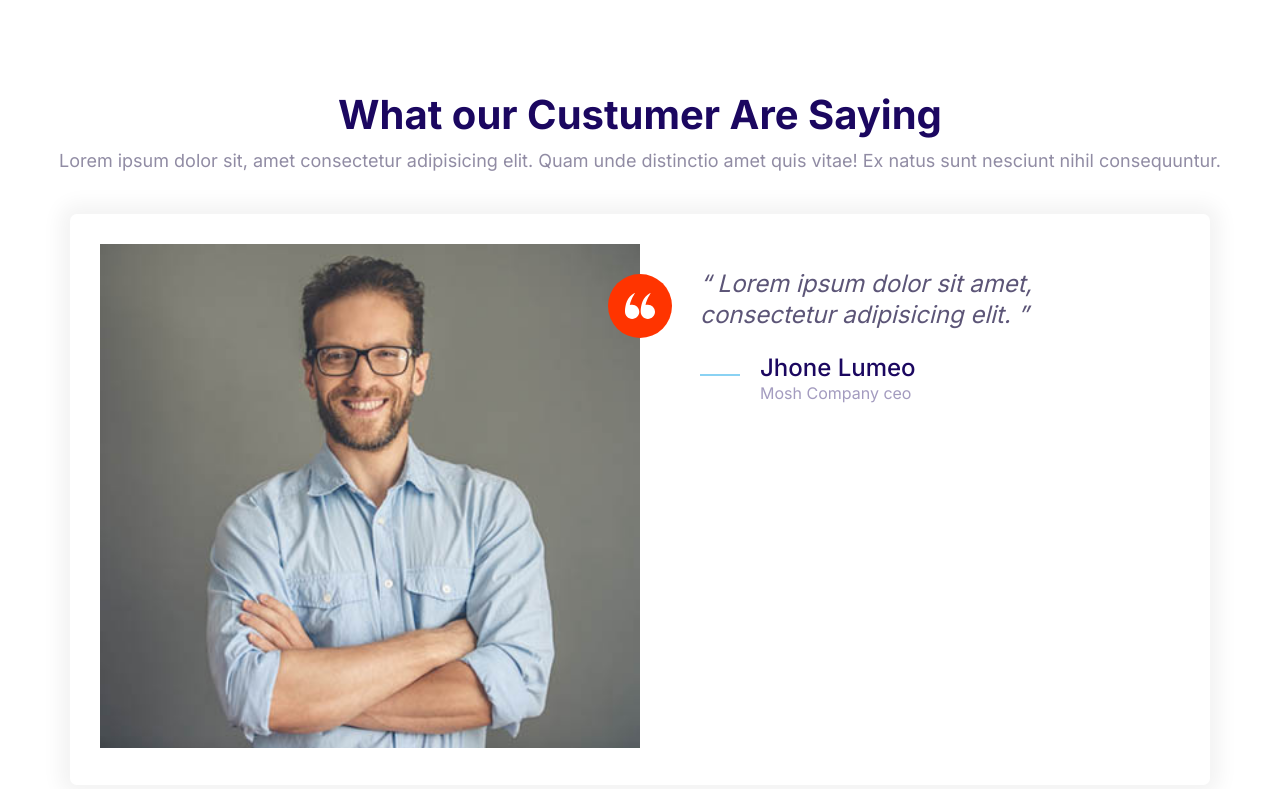
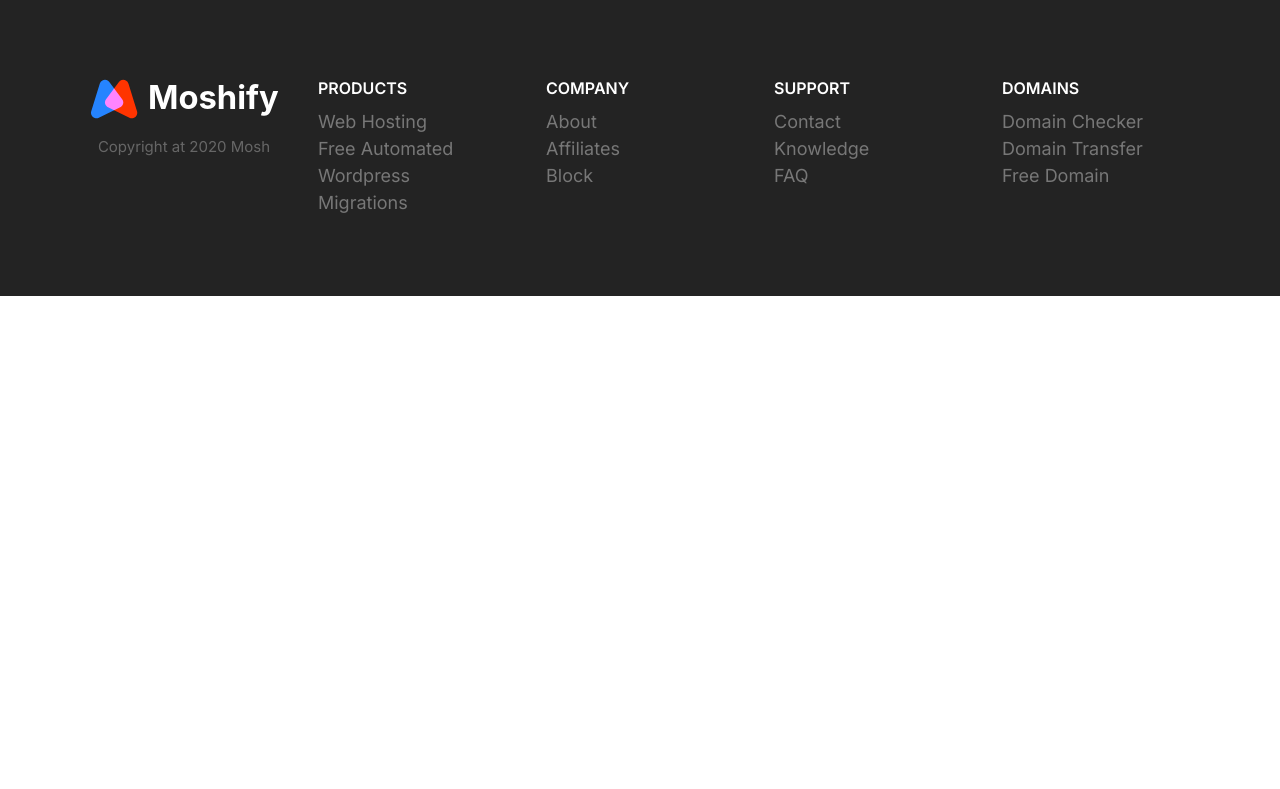
Before and after one commit to 90arch/archit, a plain HTML site: page index.html in a window 1280 px wide. Drawn offline with Linux system fonts and the light colour scheme.

Commit message:
Created footer component.

```diff
--- a/css/styles.css
+++ b/css/styles.css
@@ -717,3 +717,68 @@ a {
     max-width: 700px;
   }
 }
+
+/* Footer */
+.footer {
+  background: #232323;
+}
+
+.footer a {
+  color: #777;
+  transition: color 0.3s;
+}
+.footer a:hover {
+  color: #fff;
+}
+.footer__section .list {
+  margin: 0;
+}
+
+.footer__section {
+  padding: 2rem;
+  border-bottom: 1px solid #393939;
+}
+.footer__heading {
+  text-transform: uppercase;
+  font-weight: 600;
+}
+.footer__brand {
+  text-align: center;
+  margin-top: 5rem;
+}
+/* TODO: consider refactoring this and applying this to all images*/
+.footer__brand img {
+  width: 100%;
+  max-width: 230px;
+}
+.footer__copyright {
+  font-size: 2rem;
+  color: #fff;
+  opacity: 0.3;
+}
+@media screen and (min-width: 768px) {
+  .footer .grid {
+    grid-template-columns: repeat(auto-fit, minmax(10rem, 1fr));
+  }
+  .footer .collapsible__chevron {
+    display: none;
+  }
+  .footer .collapsible__content {
+    opacity: 1;
+    max-height: 100%;
+    font-size: 1.8rem;
+  }
+  .footer__section {
+    border-bottom: 0;
+  }
+  .footer__heading {
+    font-size: 1.6rem;
+  }
+  .footer__brand {
+    order: -1;
+    margin-top: 1rem;
+  }
+  .footer__copyright {
+    font-size: 1.5rem;
+  }
+}
--- a/index.html
+++ b/index.html
@@ -19,51 +19,86 @@
     />
   </head>
   <body>
-    <section class="block">
-      <header class="block__header">
-        <h2>What our Custumer Are Saying</h2>
-        <p>
-          Lorem ipsum dolor sit, amet consectetur adipisicing elit. Quam unde
-          distinctio amet quis vitae! Ex natus sunt nesciunt nihil consequuntur.
-        </p>
-      </header>
-      <div class="container">
+    <footer class="block block--dark footer">
+      <div class="container grid footer__sections">
+        <section class="collapsible collapsible--expanded footer__section">
+          <header class="collapsible__header">
+            <h2 class="collapsible__heading footer__heading">Products</h2>
+            <img
+              class="icon collapsible__chevron"
+              src="images/chevron.svg"
+              alt="down-arrow sign for collapsibles"
+            />
+          </header>
+          <div class="collapsible__content">
+            <ul class="list">
+              <li><a href="#">Web Hosting</a></li>
+              <li><a href="#">Free Automated Wordpress</a></li>
+              <li><a href="#">Migrations</a></li>
+            </ul>
+          </div>
+        </section>
 
-        <div class="card testimonial">
-          <div class="grid grid--1x2">
-            <div class="testimonial__image">
-              <img src="images/testimonial.jpg" alt="A happy, smiling customer" />
-              <span class="icon-container icon-container--accent">
-                <svg class="icon--small icon--white">
-                  <use xlink:href="images/sprite.svg#quotes"></use>
-                </svg>
-              </span>
-            </div>
-            <div class="testimonial__blockquote">
-            <blockquote class="quote">
-              <p class="quote__text">
-                Lorem ipsum dolor sit amet, consectetur adipisicing elit.
-              </p>
-            </blockquote>
-            <footer>
-              <div class="media">
-                <div class="media__image testimonial__media-image" >
-                  <svg class="icon icon--primary quote__line">
-                    <use xlink:href="images/sprite.svg#line"></use>
-                  </svg>
-                </div>
-                <div class="media__body">
-                  <h3 class="media__title quote__author">Jhone Lumeo</h3>
-                  <p class="quote__organization">Mosh Company ceo</p>
-                </div>
-              </div>
-              </div>
-            </footer>
+        <section class="collapsible footer__section">
+          <header class="collapsible__header">
+            <h2 class="collapsible__heading footer__heading">Company</h2>
+            <img
+              class="icon collapsible__chevron"
+              src="images/chevron.svg"
+              alt="down-arrow sign for collapsibles"
+            />
+          </header>
+          <div class="collapsible__content">
+            <ul class="list">
+              <li><a href="#">About</a></li>
+              <li><a href="#">Affiliates</a></li>
+              <li><a href="#">Block</a></li>
+            </ul>
           </div>
-        </div>
+        </section>
 
+        <section class="collapsible footer__section">
+          <header class="collapsible__header">
+            <h2 class="collapsible__heading footer__heading">Support</h2>
+            <img
+              class="icon collapsible__chevron"
+              src="images/chevron.svg"
+              alt="down-arrow sign for collapsibles"
+            />
+          </header>
+          <div class="collapsible__content">
+            <ul class="list">
+              <li><a href="#">Contact</a></li>
+              <li><a href="#">Knowledge</a></li>
+              <li><a href="#">FAQ</a></li>
+            </ul>
+          </div>
+        </section>
+
+        <section class="collapsible footer__section">
+          <header class="collapsible__header">
+            <h2 class="collapsible__heading footer__heading">Domains</h2>
+            <img
+              class="icon collapsible__chevron"
+              src="images/chevron.svg"
+              alt="down-arrow sign for collapsibles"
+            />
+          </header>
+          <div class="collapsible__content">
+            <ul class="list">
+              <li><a href="#">Domain Checker</a></li>
+              <li><a href="#">Domain Transfer</a></li>
+              <li><a href="#">Free Domain</a></li>
+            </ul>
+          </div>
+        </section>
+
+        <section class="footer__brand">
+          <img src="images/logo.svg" alt="" />
+          <p class="footer__copyright">Copyright at 2020 Mosh</p>
+        </section>
       </div>
-
-    </section>
+    </footer>
+    <script src="js/main.js"></script>
   </body>
 </html>
```
Also changed, not shown: components/footer.html (added, +81 -0 lines).
